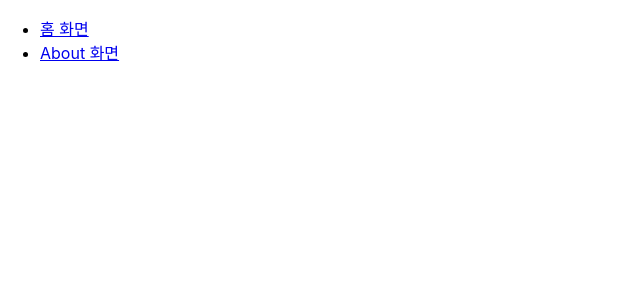
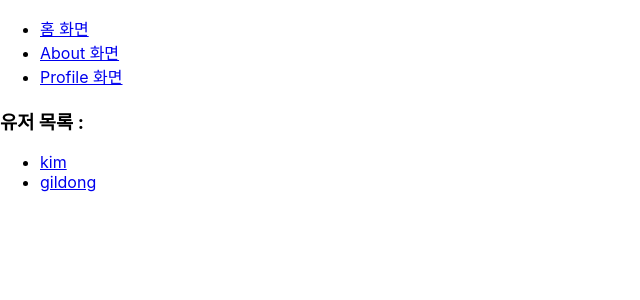
Before and after one commit to kdo0129/react-router, a React (Create React App) app: page /profiles in a window 1280 px wide. Shown: the top 300 px of the page, without its empty margins (0-640 px from the left). Built offline with nearby package versions, Linux system fonts and the light colour scheme.

Commit message:
profiles profile 서브 라우트생성

```diff
--- a/src/App.js
+++ b/src/App.js
@@ -2,7 +2,7 @@ import React from 'react';
 import { Route, Link } from 'react-router-dom';
 import Home from './Home';
 import About from './About';
-import Profile from './Profile';
+import Profiles from './Profiles';
 
 function App() {
 	return (
@@ -14,10 +14,13 @@ function App() {
 				<li>
 					<Link to="/about">About 화면</Link>
 				</li>
+				<li>
+					<Link to="/profiles">Profile 화면</Link>
+				</li>
 			</ul>
 			<Route path="/" component={Home} exact />
 			<Route path="/about" component={About} />
-			<Route path="/profiles/:username" component={Profile} />
+			<Route path="/profiles" component={Profiles} />
 		</div>
 	);
 }
--- /dev/null
+++ b/src/Profiles.jsx
@@ -0,0 +1,27 @@
+import React from 'react';
+import { Link, Route } from 'react-router-dom';
+import Profile from './Profile';
+
+const Profiles = () => {
+	return (
+		<>
+			<h3>유저 목록 :</h3>
+			<ul>
+				<li>
+					<Link to="/profiles/kim">kim</Link>
+				</li>
+				<li>
+					<Link to="/profiles/gildong">gildong</Link>
+				</li>
+			</ul>
+			<Route
+				path="/profiles"
+				exact
+				reder={() => <div>유저를 선택해주세요</div>}
+			/>
+			<Route path="/profiles/:username" component={Profile} />
+		</>
+	);
+};
+
+export default Profiles;
```
